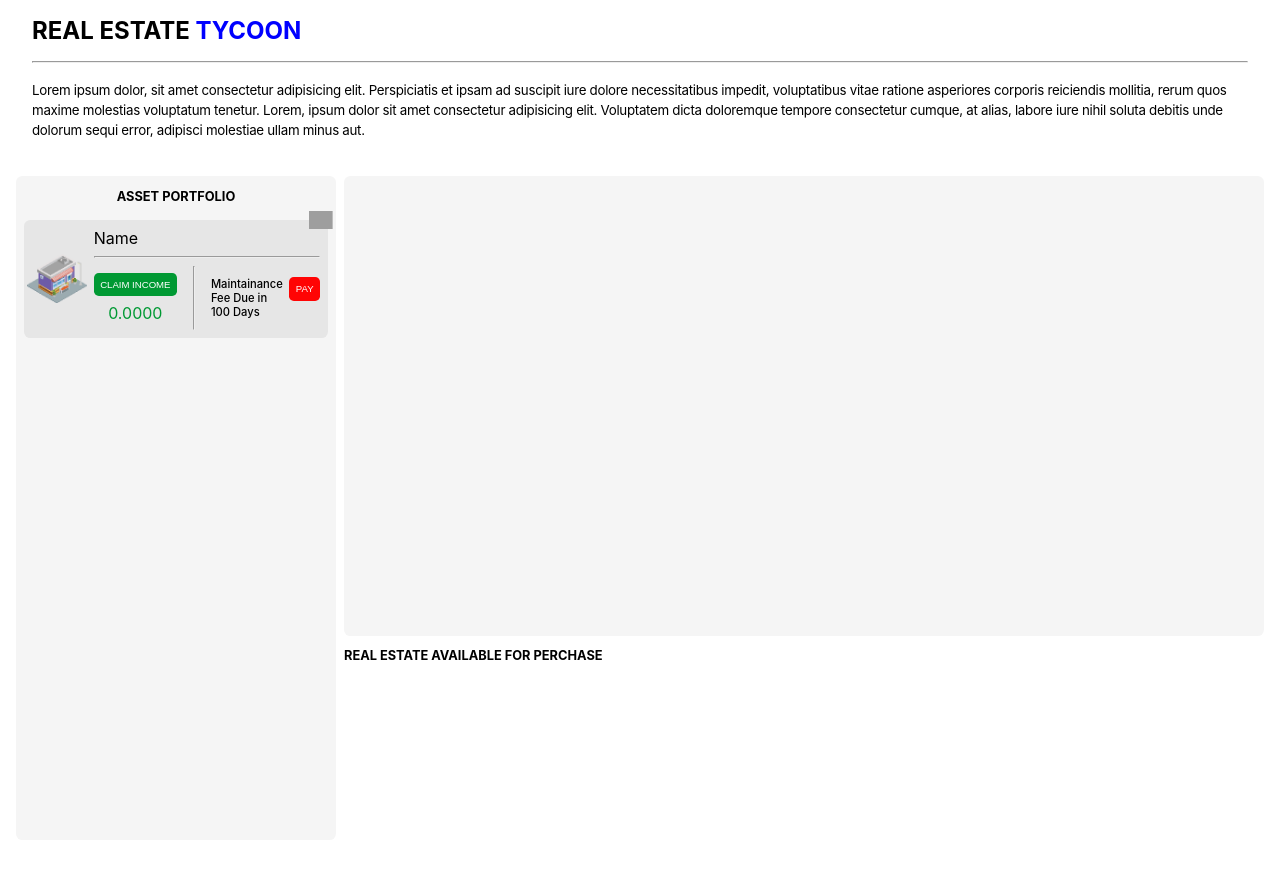
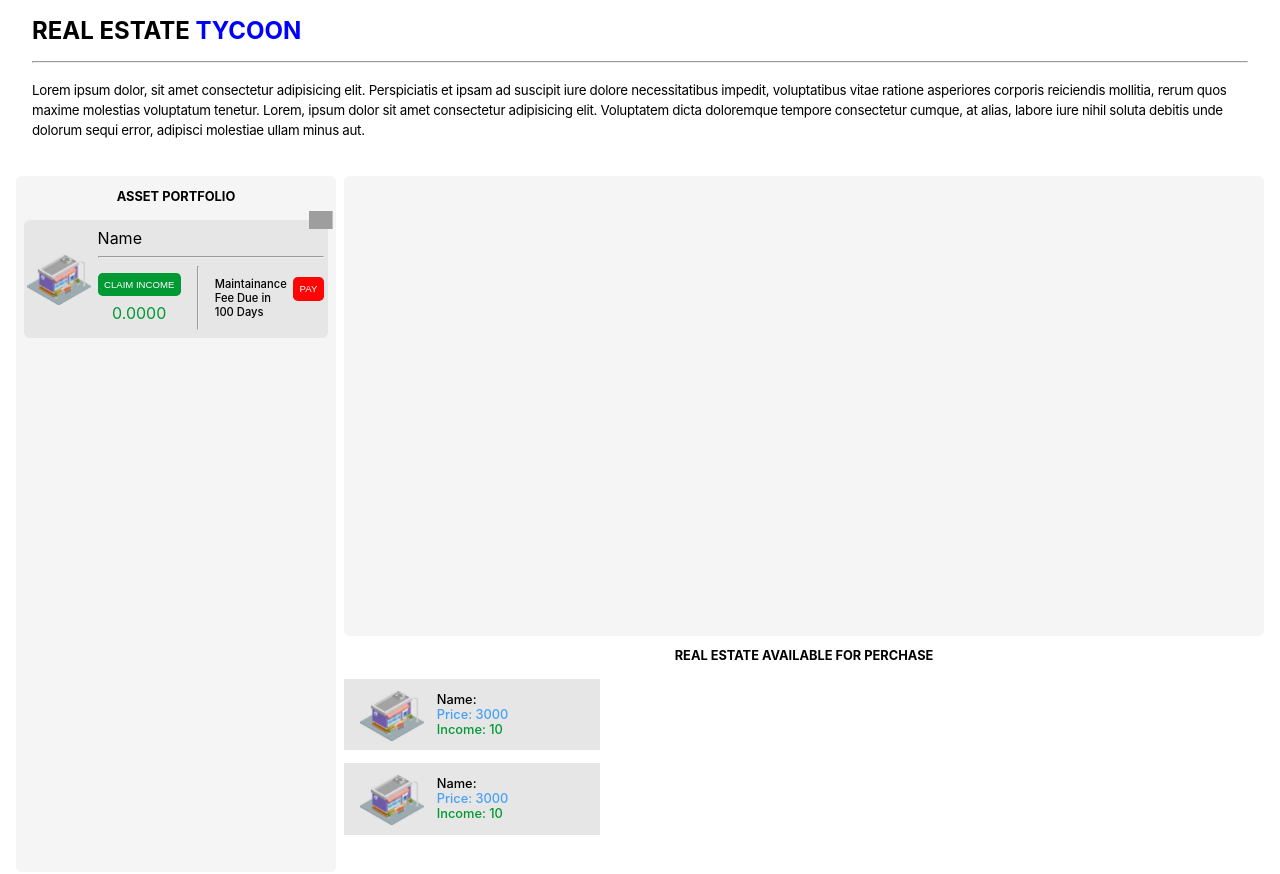
Before and after one commit to MohamedMontasser03/realestate-app, a React (Create React App) app: page / in a window 1280 px wide. Shown: the top 874 px of the page. Built offline with nearby package versions, Linux system fonts and the light colour scheme; grey boxes are pictures that could not be loaded.

Commit message:
Initial style done

```diff
--- a/src/app.css
+++ b/src/app.css
@@ -25,11 +25,12 @@ small {
 .game {
   display: grid;
   grid-template-columns: 20rem 1fr;
-  grid-template-rows: 1fr 12rem;
+  grid-template-rows: 1fr 14rem;
   width: 100%;
   min-height: 80vh;
   padding: 1rem;
   gap: 0.5rem;
+  margin-bottom: 2rem;
 }
 
 .portfolio {
@@ -74,7 +75,7 @@ small {
 }
 
 .port__item img {
-  width: 20%;
+  width: 4rem;
 }
 
 .info {
@@ -102,7 +103,7 @@ small {
   color: #009933;
 }
 
-.income {
+button.income {
   font-size: 0.6rem;
   white-space: nowrap;
   border: none;
@@ -132,7 +133,7 @@ hr.vr {
   font-weight: 500;
 }
 
-.maintain {
+button.maintain {
   font-size: 0.6rem;
   white-space: nowrap;
   border: none;
@@ -149,3 +150,47 @@ canvas {
   border-radius: 0.4rem;
   width: 100%;
 }
+
+.buildings {
+  display: flex;
+  flex-direction: column;
+  align-items: center;
+  gap: 1rem;
+}
+
+.buildings__list {
+  width: 100%;
+  display: flex;
+  flex-direction: column;
+  align-content: flex-start;
+  flex-wrap: wrap;
+  gap: 0.8rem;
+  max-height: 16rem;
+  overflow-y: hidden;
+  overflow-x: auto;
+}
+
+.buildings__item {
+  display: flex;
+  background-color: #e6e6e6;
+  align-items: center;
+  gap: 0.8rem;
+  padding: 0.6rem 1rem;
+  width: 16rem;
+}
+.buildings__item img {
+  width: 4rem;
+  height: auto;
+}
+.buildings__info {
+  display: flex;
+  flex-direction: column;
+  font-weight: 500;
+  font-size: 0.8rem;
+}
+.buildings__info .price {
+  color: #46a1f5;
+}
+.buildings__info .income {
+  color: #009933;
+}
--- /dev/null
+++ b/src/components/BuildingItem.tsx
@@ -0,0 +1,16 @@
+import React from 'react'
+
+function BuildingItem() {
+  return (
+    <div className="buildings__item">
+        <img src="images/buildings/001.webp" alt="building" />
+        <div className="buildings__info">
+            <span>Name:</span>
+            <span className='price'>Price: 3000</span>
+            <span className='income'>Income: 10</span>
+        </div>
+    </div>
+  )
+}
+
+export default BuildingItem
--- a/src/components/Buldings.tsx
+++ b/src/components/Buldings.tsx
@@ -1,9 +1,14 @@
 import React from 'react'
+import BuildingItem from './BuildingItem'
 
 function Buldings() {
   return (
-    <div>
+    <div className='buildings'>
         <h2>REAL ESTATE AVAILABLE FOR PERCHASE</h2>
+        <div className="buildings__list">
+            <BuildingItem/>
+            <BuildingItem/>
+        </div>
     </div>
   )
 }
```
